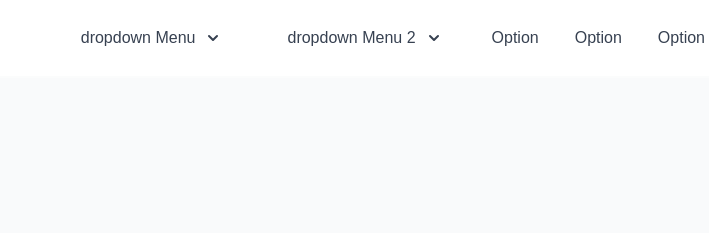
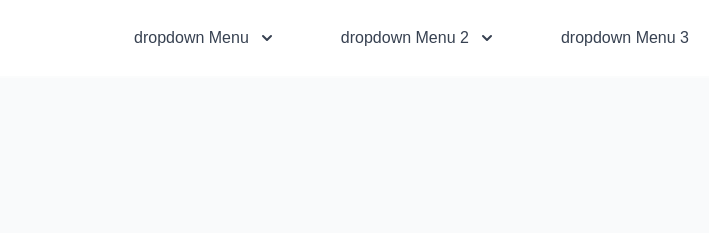
Before and after one commit to AvelazquezEP/tailwind-template, a website: page src/index.html in a window 1280 px wide. Shown: the top 233 px of the page, 571-1280 px from the left. Drawn offline with nearby package versions, Linux system fonts and the light colour scheme; files whose address does not match are found by name.

Commit message:
FIX: the nav, now we have the correct way to use a subMenu

```diff
--- a/src/index.html
+++ b/src/index.html
@@ -131,97 +131,19 @@
                             </li>
 
                             <li class="mr-1">
-                                <a href="#">Option</a>
-                            </li>
-
-                            <li class="mr-1">
-                                <a href="#">Option</a>
-                            </li>
-
-                            <li class="mr-1">
-                                <a href="#">Option</a>
+                                <div class="relative inline-block text-left">
+                                    <span>
+                                        <button
+                                            class="inline-flex justify-center w-full px-4 py-2 font-medium leading-5 text-gray-700 transition duration-150 ease-in-out bg-white hover:text-gray-500"
+                                            type="button" aria-haspopup="true" aria-expanded="true">
+                                            <a href="#" class="hover:text-amber-500">
+                                                dropdown Menu 3
+                                            </a>
+                                        </button>
+                                    </span>
+                                </div>
                             </li>
                         </ul>
-                        <!-- SUB-MENU 1 -->
-                        <!-- <div class="relative">
-                                <input type="checkbox" id="sortbox" class="hidden absolute">
-                                <label for="sortbox" class="flex items-center ">
-                                    <span class="text-lg">Menu 1</span>
-                                    <svg class="h-4 w-4" xmlns="http://www.w3.org/2000/svg" fill="none"
-                                        viewBox="0 0 24 24" stroke="currentColor">
-                                        <path stroke-linecap="round" stroke-linejoin="round" stroke-width="2"
-                                            d="M19 9l-7 7-7-7" />
-                                    </svg>
-                                </label>
-
-                                <div id="sortboxmenu"
-                                    class="absolute mt-1 top-full min-w-max shadow rounded opacity-0 bg-white border border-gray-400 transition ease-in-out z-10">
-                                    <ul class="block text-right text-gray-900">
-                                        <li><a href="#" class="block px-3 py-2 hover:bg-gray-200">OM 1</a></li>
-                                        <li><a href="#" class="block px-3 py-2 hover:bg-gray-200">Newest 1</a></li>
-                                        <li><a href="#" class="block px-3 py-2 hover:bg-gray-200">OM 1</a></li>
-                                        <li><a href="#" class="block px-3 py-2 hover:bg-gray-200">Newest 1</a></li>
-                                        <li><a href="#" class="block px-3 py-2 hover:bg-gray-200">OM 1</a></li>
-                                        <li><a href="#" class="block px-3 py-2 hover:bg-gray-200">Newest 1</a></li>
-                                    </ul>
-                                </div>
-                            </div> -->
-
-                        <!-- SUB-MENU 2 -->
-                        <!-- <div class="relative mt-10">
-                                <input type="checkbox" id="sortbox2" class="hidden absolute">
-                                <label for="sortbox2" class="flex items-center ">
-                                    <span class="text-lg">Menu 2</span>
-                                    <svg class="h-4 w-4" xmlns="http://www.w3.org/2000/svg" fill="none"
-                                        viewBox="0 0 24 24" stroke="currentColor">
-                                        <path stroke-linecap="round" stroke-linejoin="round" stroke-width="2"
-                                            d="M19 9l-7 7-7-7" />
-                                    </svg>
-                                </label>
-
-                                <div id="sortboxmenu2"
-                                    class="absolute mt-1 top-full min-w-max shadow rounded opacity-0 bg-white border border-gray-400 transition ease-in-out z-10">
-                                    <ul class="block text-right text-gray-900">
-                                        <li><a href="#" class="block px-3 py-2 hover:bg-gray-200">OM 1</a></li>
-                                        <li><a href="#" class="block px-3 py-2 hover:bg-gray-200">Newest 1</a></li>
-                                        <li><a href="#" class="block px-3 py-2 hover:bg-gray-200">OM 1</a></li>
-                                        <li><a href="#" class="block px-3 py-2 hover:bg-gray-200">Newest 1</a></li>
-                                        <li><a href="#" class="block px-3 py-2 hover:bg-gray-200">OM 1</a></li>
-                                        <li><a href="#" class="block px-3 py-2 hover:bg-gray-200">Newest 1</a></li>
-                                    </ul>
-                                </div>
-                            </div> -->
-
-                        <!-- <div class="navbar lg:flex justify-end flex-1 items-center text-gray-700">
-                            <a href="#home">Home</a>
-                            <div class="subnav">
-                                <button class="subnavbtn">About <i class="fa fa-caret-down"></i></button>
-                                <div class="subnav-content">
-                                    <a href="#company">Company</a>
-                                    <a href="#team">Team</a>
-                                    <a href="#careers">Careers</a>
-                                </div>
-                            </div>
-                            <div class="subnav">
-                                <button class="subnavbtn">Services <i class="fa fa-caret-down"></i></button>
-                                <div class="subnav-content">
-                                    <a href="#bring">Bring</a>
-                                    <a href="#deliver">Deliver</a>
-                                    <a href="#package">Package</a>
-                                    <a href="#express">Express</a>
-                                </div>
-                            </div>
-                            <div class="subnav">
-                                <button class="subnavbtn">Partners <i class="fa fa-caret-down"></i></button>
-                                <div class="subnav-content">
-                                    <a href="#link1">Link 1</a>
-                                    <a href="#link2">Link 2</a>
-                                    <a href="#link3">Link 3</a>
-                                    <a href="#link4">Link 4</a>
-                                </div>
-                            </div>
-                            <a href="#contact">Contact</a>
-                        </div> -->
                     </div>
                 </div>
                 <hr class="border-b border-gray-100 opacity-25 my-0 py-0">
```
